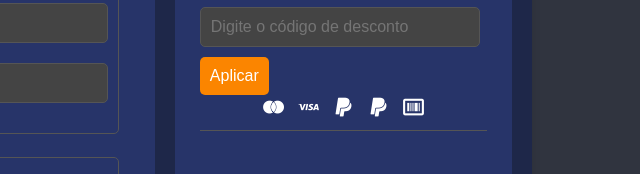
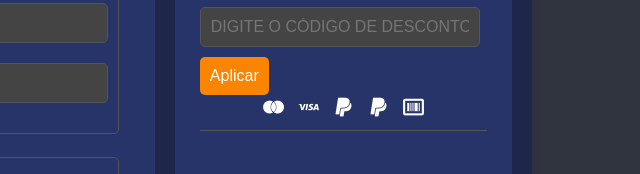
Before and after one commit to 4deraldo/hashForm, a plain HTML site: page index.html in a window 1280 px wide. Both pictures are taken after a click on the element "Aplicar cupom de desconto". Shown: the part 606-780 px from the top of the page, 640-1280 px from the left. Drawn offline with nearby package versions, Linux system fonts and the light colour scheme.

Commit message:
to uppercase style input cupom

```diff
--- a/index.html
+++ b/index.html
@@ -88,7 +88,8 @@
               <Span id="descont">Aplicar cupom de desconto <i id="toggle-icon" class="bx bxs-chevron-down"></i></Span>
             </div>
             <div class="applyDescontBody" id="divDesconto">
-              <input type="text" id="discountCode" placeholder="Digite o código de desconto">
+              <input type="text" id="discountCode" placeholder="Digite o código de desconto"
+                style="text-transform: uppercase">
               <button type="button" id="aplicarBtn">Aplicar</button>
               <span id="discount-message" style="display: block; margin-top: 10px; color: green">Desconto de DESCONTO10
                 aplicado!</span>
```
